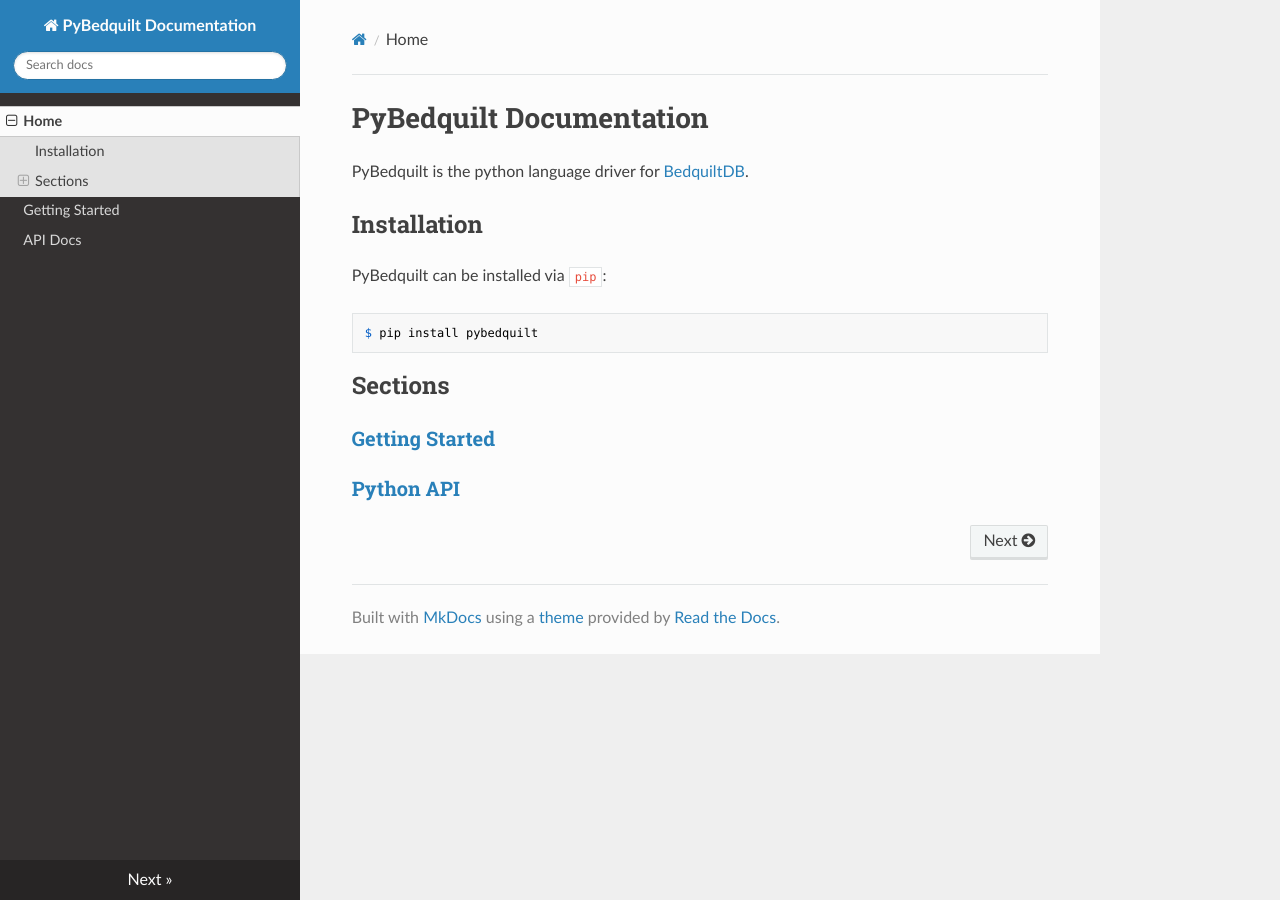
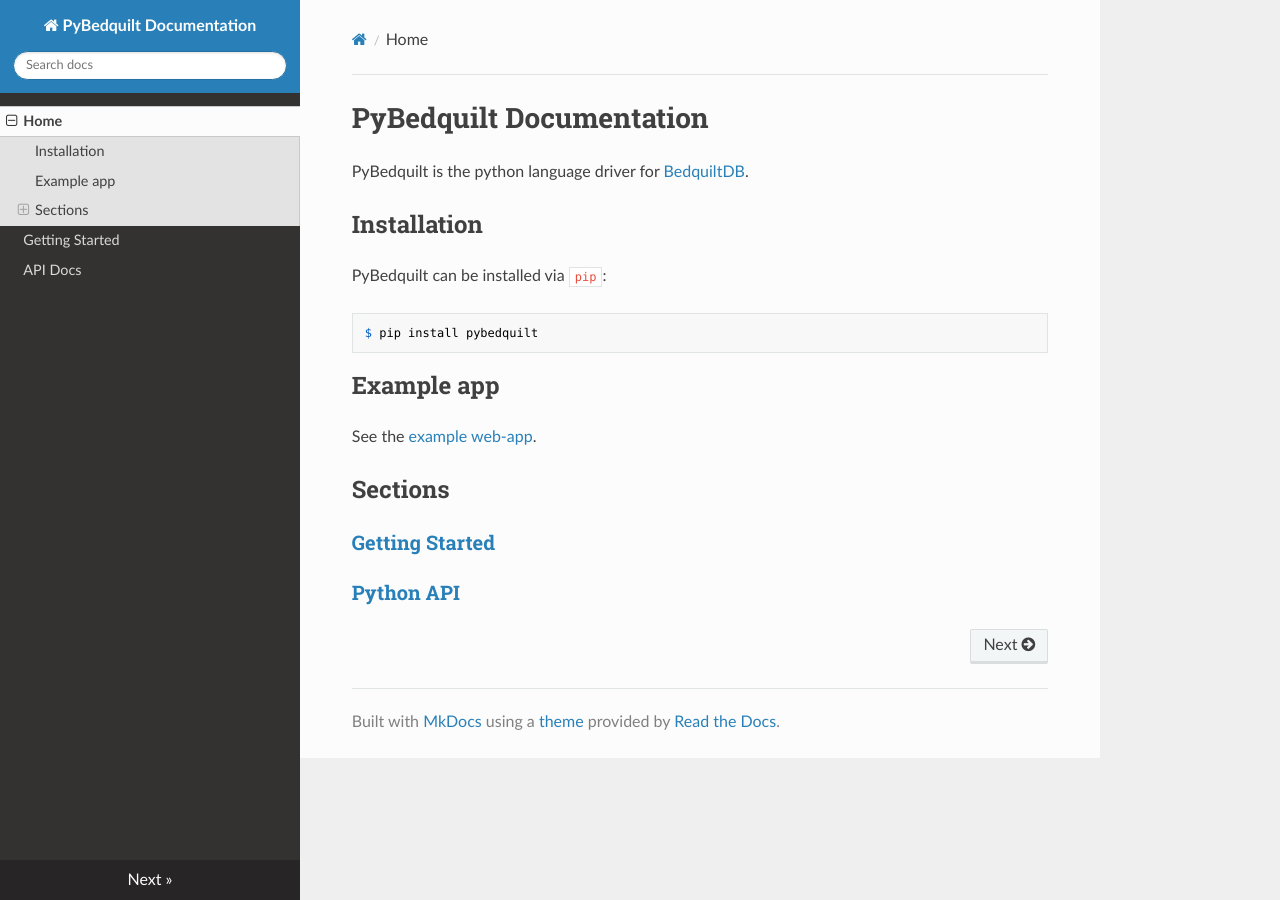
Before and after one commit to BedquiltDB/pybedquilt, an MkDocs documentation site: the page built from docs/index.md, in a window 1280 px wide. Built offline with MkDocs 1.6.1, drawn with Linux system fonts in a browser that asks for light colours; nearby versions of some CDN libraries; old or Windows-style settings are respelled for this version of MkDocs.

Commit message:
update doc index with link to the example app

````diff
--- a/docs/index.md
+++ b/docs/index.md
@@ -11,6 +11,11 @@
 $ pip install pybedquilt
 ```
 
+## Example app
+
+See the [example web-app](https://github.com/BedquiltDB/webapp-example).
+
+
 ## Sections
 
 ### [Getting Started](getting_started.md)
````
